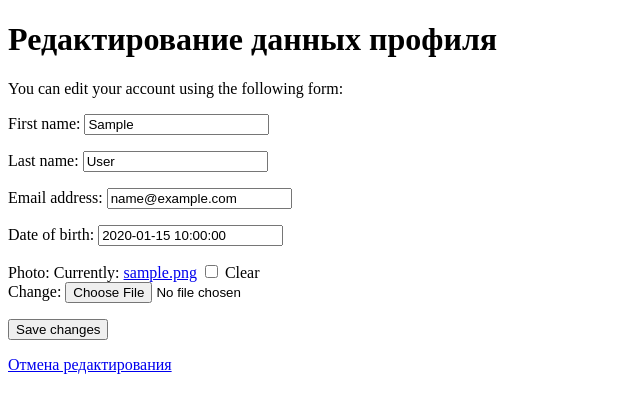
After one commit to mep3ab4ik/Wokr_Django, a Django app: page /redaction/ in a window 1280 px wide. The commit adds this page. Shown: the top 413 px of the page, without its empty margins (0-640 px from the left). Run offline with Django 4.2, Linux system fonts and the light colour scheme; a user stored in the database is signed in; tables that the repository leaves empty hold one stand-in row (values such as "Sample post").

Commit message:
redaction account

```diff
--- /dev/null
+++ b/publication_app/forms/EditUserForm.py
@@ -0,0 +1,15 @@
+from django import forms
+from django.contrib.auth.models import User
+from publication_app.models import Profile
+
+
+class UserEditForm(forms.ModelForm):
+    class Meta:
+        model = User
+        fields = ['first_name', 'last_name', 'email']
+
+
+class ProfileEditForm(forms.ModelForm):
+    class Meta:
+        model = Profile
+        fields = ['date_of_birth', 'photo']
--- a/publication_app/forms/loginform.py
+++ b/publication_app/forms/loginform.py
@@ -1,6 +1,6 @@
 from django import forms
-from django.contrib.auth.forms import UserCreationForm, AuthenticationForm
-from django.contrib.auth.models import User
+from django.contrib.auth.forms import AuthenticationForm
+
 
 
 class LoginUserForm(AuthenticationForm):
--- a/publication_app/models.py
+++ b/publication_app/models.py
@@ -1,6 +1,16 @@
 from django.contrib.auth.models import User
 from django.db import models
+
 # Create your models here.
+
+
+class Profile(models.Model):
+    user = models.OneToOneField(User, on_delete=models.CASCADE)
+    date_of_birth = models.DateTimeField(blank=True, null=True)
+    photo = models.ImageField(upload_to='users/%Y', blank=True)
+
+    def __str__(self):
+        return f'Profile for user {self.user.username}'
 
 
 class Post(models.Model):
@@ -10,6 +20,9 @@ class Post(models.Model):
     is_public = models.BooleanField(default=True)
     imagine = models.ImageField(null=True, blank=True)
     user = models.ForeignKey(User, on_delete=models.CASCADE)
+
+    def __str__(self):
+        return self.title
 
 
 class Comment(models.Model):
--- a/publication_app/templates/Profile.html
+++ b/publication_app/templates/account.html
@@ -6,8 +6,7 @@
 <body>
     {% if request.user.is_authenticated %}
         <h1>Добро пожаловать {{ user.username }} !</h1>
-        <p align="right"><a href="{% url 'logout' %}">Выход</a><p>
-        <p align="right"> <a href="{% url 'profile' %}">На главную страницу</a></p>
+        <p align="right"><a href="{% url 'redaction'%}">Редактировать профиль</a> | <a href="{% url 'logout' %}">Выход</a><p>
 
         {% for post in posts %}
             <h2>{{ post.title }}</h2>
@@ -20,7 +19,7 @@
                 <div style="background: #808080">
                     <details>
                         <summary>Показать комментарии</summary>
-                        {{ com.text }}
+                        <b>{{ com.user }}</b>:{{ com.text }}
                     </details>
                 </div>
                 {% endif %}
--- a/publication_app/templates/login.html
+++ b/publication_app/templates/login.html
@@ -3,16 +3,20 @@
 <head>
     <meta charset="UTF-8">
     <title>Авторизация</title>
+
 </head>
 <body>
 <H1>Авторизация</H1>
+    {% if request.user.is_authenticated %}
+    <meta http-equiv="refresh" content="0.5;URL= {% url 'account'%}" />
+    {% endif %}
     <form method="POST">
     {% csrf_token %}
     {{ form.as_p }}
     <button type="submit">Авторизация</button>
     </form>
     <span>
-        <a href="{% url 'profile' %}"><p><- На главную страницу</a>
+        <a href="{% url 'account' %}"><p><- На главную страницу</a>
     </span>
 </body>
 </html>
--- /dev/null
+++ b/publication_app/templates/redaction_profile.html
@@ -0,0 +1,18 @@
+<!DOCTYPE html>
+<html lang="en">
+<head>
+    <meta charset="UTF-8">
+    <title>Редактирование профиля</title>
+</head>
+<body>
+    <h1>Редактирование данных профиля</h1>
+        <p>You can edit your account using the following form:</p>
+        <form method="post" enctype="multipart/form-data">
+            {{ user_form.as_p }}
+            {{ profile_form.as_p }}
+            {% csrf_token %}
+            <p><input type="submit" value="Save changes"></p>
+        </form>
+    <a href="{% url 'account' %}"}>Отмена редактирования</a>
+</body>
+</html>
--- a/publication_app/urls.py
+++ b/publication_app/urls.py
@@ -8,11 +8,11 @@ from publication_app.views import *
 
 urlpatterns = [
     path('', main_page, name='main_page'),
-    path('profile/', profile, name='profile'),
+    path('account/', account, name='account'),
     path('register/', register, name='register'),
     path('login/', user_login, name='login'),
     path('logout/', user_logout, name='logout'),
-    # path('profile/', profile_user, name='profile')
+    path('redaction/', user_redaction, name='redaction')
 ]
 
 urlpatterns += static(settings.STATIC_URL, document_root=settings.STATIC_ROOT)
--- a/publication_app/views.py
+++ b/publication_app/views.py
@@ -1,14 +1,17 @@
 import random
 
+from django.contrib.auth.decorators import login_required
 from django.shortcuts import render, redirect
 from django.contrib import messages
 from django.contrib.auth import login, logout
+# from django.contrib.auth.models import User
 from django.urls import reverse_lazy
 
 from publication_app.forms.registerform import RegisterUserForm
 from publication_app.forms.loginform import LoginUserForm
+from publication_app.forms.EditUserForm import UserEditForm, ProfileEditForm
 
-from .models import Post, Comment, Like
+from .models import *
 # Create your views here.
 
 
@@ -16,8 +19,7 @@ def main_page(request):
     return render(request, 'main_page.html')
 
 
-
-def profile(request):
+def account(request):
     posts = Post.objects.filter(is_public=True).order_by('-created_time', '-id').all()
     comments = Comment.objects.all()
     likes = Like.objects.all()
@@ -27,7 +29,7 @@ def profile(request):
                'posts': posts,
                'comments': comments,
                'likes': likes}
-    return render(request, 'Profile.html', context)
+    return render(request, 'account.html', context)
 
 
 def register(request):
@@ -35,8 +37,9 @@ def register(request):
         form = RegisterUserForm(request.POST)
         if form.is_valid():
             user = form.save()
+            profile = Profile.objects.create(user=user)
             login(request, user)
-            return redirect('profile')
+            return redirect('account')
         else:
             messages.error(request, 'Ошибка регистрации')
     else:
@@ -50,7 +53,7 @@ def user_login(request):
         if form.is_valid():
             user = form.get_user()
             login(request, user)
-            return redirect('profile')
+            return redirect('account')
     else:
         form = LoginUserForm()
 
@@ -60,3 +63,21 @@ def user_login(request):
 def user_logout(request):
     logout(request)
     return redirect('login')
+
+
+@login_required()
+def user_redaction(request):
+    if request.method == 'POST':
+        user_form = UserEditForm(instance=request.user, data=request.POST)
+        profile_form = ProfileEditForm(instance=request.user.profile, data = request.POST, files = request.FILES)
+        if user_form.is_valid() and profile_form.is_valid():
+            user_form.save()
+            profile_form.save()
+            return redirect('account')
+    else:
+        user_form = UserEditForm(instance=request.user)
+        profile_form = ProfileEditForm(instance=request.user.profile)
+        return render(request,
+                      'redaction_profile.html',
+                      {'user_form': user_form,
+                       'profile_form': profile_form})
```
Also changed, not shown: publication_app/admin.py (+6 -1 lines), publication_app/templates/Your_account.html (added, +10 -0 lines), publication_app/migrations/0011_profile.py (added).
